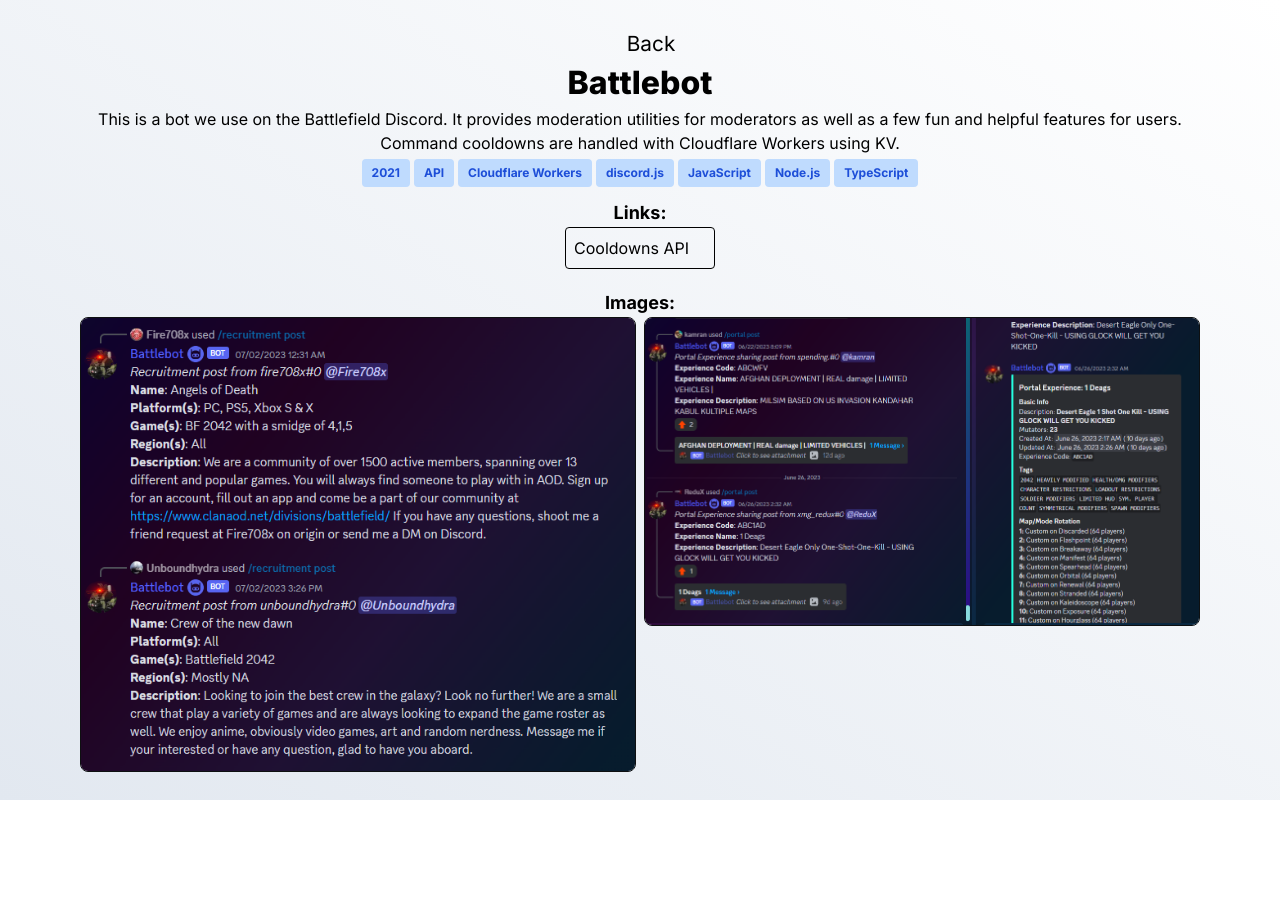
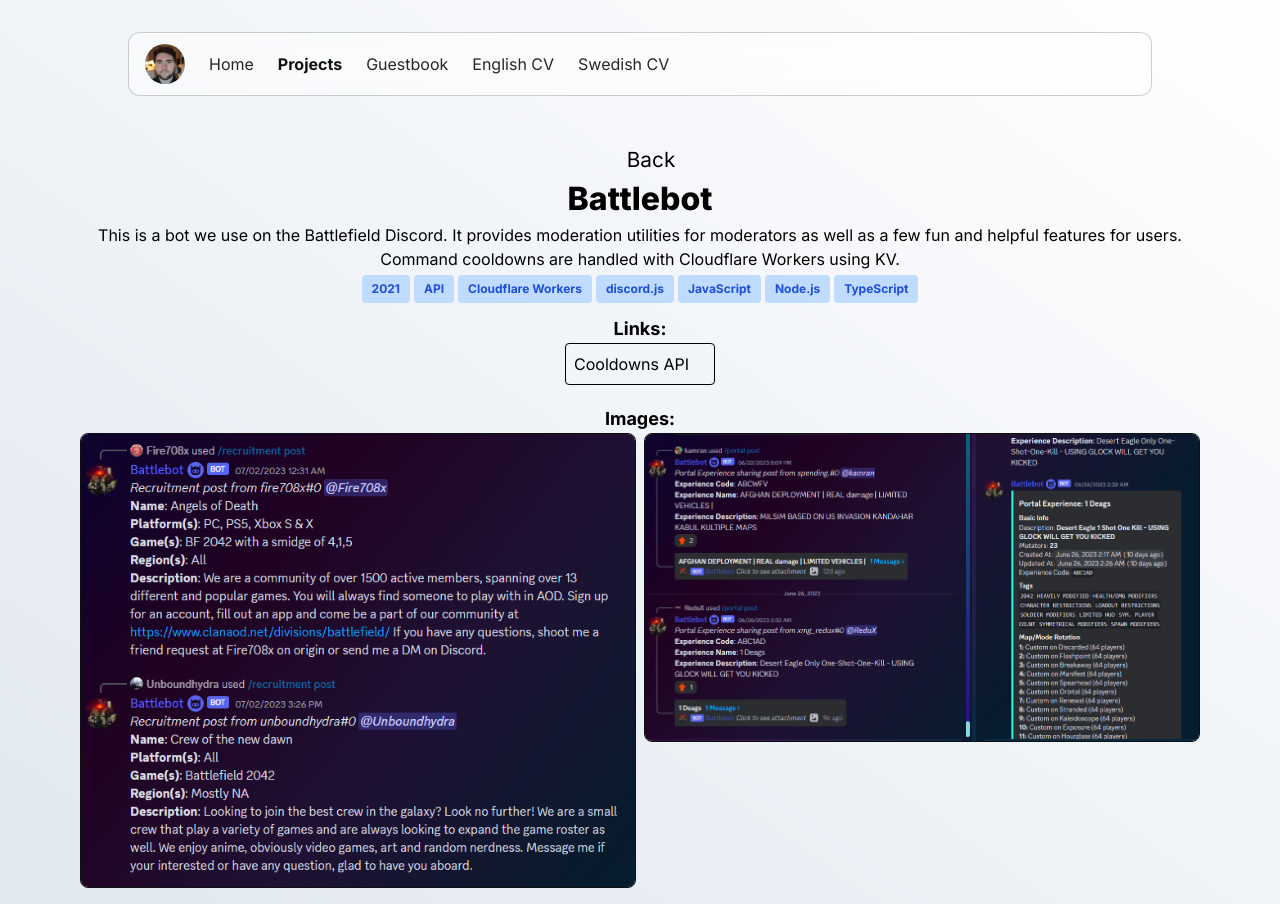
Before and after one commit to leonlarsson/leon-home, a Next.js app: page /projects/battlebot in a window 1280 px wide. Before the commit the page ends 800 px from the top, so only its background shows below. Built offline with nearby package versions, Linux system fonts and the light colour scheme; a web font is replaced by a local one.

Commit message:
add new navigation
WIP.

```diff
--- /dev/null
+++ b/app/(main)/components/Header.tsx
@@ -0,0 +1,53 @@
+import Image from "next/image";
+import Link from "next/link";
+import HeaderLink from "./HeaderLink";
+
+export default () => {
+  return (
+    <>
+      {/* TOP HEADER */}
+      <header className="relative z-50 mb-8 hidden px-4 min-[610px]:block">
+        <div className="container mx-auto mt-8 flex h-16 w-full max-w-5xl justify-between rounded-xl border-[1px] border-kinda-black/20 bg-white/50 px-4 backdrop-blur-md dark:border-kinda-white/5 dark:bg-[#1e1e1e]/50">
+          <div className="flex items-center gap-6">
+            <Link className="self-center" href="/" draggable={false}>
+              <Image className="rounded-[100px]" src="/assets/images/avatar.png" alt="Leon image" width={40} height={40} priority draggable={false} />
+            </Link>
+            <HeaderLink content="Home" url="/" />
+            <HeaderLink content="Projects" url="/projects" />
+            <HeaderLink content="Guestbook" url="/guestbook" />
+            <HeaderLink content="English CV" url="/cv" />
+            <HeaderLink content="Swedish CV" url="/cv-swe" />
+          </div>
+
+          <div className="hidden items-center gap-6 text-2xl min-[830px]:flex">
+            <HeaderLink content={<i className="fa-solid fa-envelope" />} url="mailto:leonlarsson8@gmail.com" title="Email" newTab />
+            <HeaderLink content={<i className="fa-brands fa-linkedin" />} url="https://www.linkedin.com/in/leonlarsson/" title="LinkedIn" newTab />
+            <HeaderLink content={<i className="fa-brands fa-twitter" />} url="https://x.com/MozzyFX" title="X (Twitter)" newTab />
+            <HeaderLink content={<i className="fa-brands fa-instagram" />} url="https://www.instagram.com/leonsjlarsson/" title="Instagram" newTab />
+            <HeaderLink content={<i className="fa-brands fa-github" />} url="https://github.com/leonlarsson" title="GitHub" newTab />
+          </div>
+        </div>
+      </header>
+
+      {/* BOTTOM OVERLAY HEADER */}
+      <header className="fixed inset-x-0 bottom-0 z-50 block px-4 pb-6 min-[610px]:hidden" style={{ opacity: 1, transform: "none" }}>
+        <div className="flex h-16 w-full justify-between rounded-xl border-[1px] border-kinda-black/20 bg-white/30 px-4 text-xl backdrop-blur-md dark:border-kinda-white/5 dark:bg-[#1e1e1e]/30">
+          <div className="flex w-full items-center justify-between gap-6 min-[420px]:justify-normal">
+            <HeaderLink content={<i className="fa-solid fa-house" />} url="/" title="Home" />
+            <HeaderLink content={<i className="fa-solid fa-tools" />} url="/projects" title="Projects" />
+            <HeaderLink content={<i className="fa-solid fa-book" />} url="/guestbook" title="Guestbook" />
+            <HeaderLink content={<i className="fa-solid fa-file-text" />} url="/cv" title="CV" />
+          </div>
+
+          <div className="hidden items-center gap-6 min-[420px]:flex">
+            <HeaderLink content={<i className="fa-solid fa-envelope" />} url="mailto:leonlarsson8@gmail.com" title="Email" newTab />
+            <HeaderLink content={<i className="fa-brands fa-linkedin" />} url="https://www.linkedin.com/in/leonlarsson/" title="LinkedIn" newTab />
+            <HeaderLink content={<i className="fa-brands fa-twitter" />} url="https://x.com/MozzyFX" title="X (Twitter)" newTab />
+            <HeaderLink content={<i className="fa-brands fa-instagram" />} url="https://www.instagram.com/leonsjlarsson/" title="Instagram" newTab />
+            <HeaderLink content={<i className="fa-brands fa-github" />} url="https://github.com/leonlarsson" title="GitHub" newTab />
+          </div>
+        </div>
+      </header>
+    </>
+  );
+};
--- /dev/null
+++ b/app/(main)/components/HeaderLink.tsx
@@ -0,0 +1,14 @@
+"use client";
+
+import Link from "next/link";
+import { usePathname } from "next/navigation";
+
+export default ({ content, url, title, newTab = false }: { content: string | React.ReactNode; url: string; title?: string; newTab?: boolean }) => {
+  const activeLink = usePathname() === url || (usePathname().startsWith("/projects") && url.startsWith("/projects"));
+
+  return (
+    <Link className={`py-4 text-neutral-800 transition-all hover:text-black dark:text-neutral-400 dark:hover:text-kinda-white ${activeLink ? "font-bold !text-kinda-black dark:!text-kinda-white" : ""}`} href={url} target={newTab ? "_blank" : "_self"} title={title} draggable={false}>
+      {content}
+    </Link>
+  );
+};
--- a/app/(main)/globals.css
+++ b/app/(main)/globals.css
@@ -1,10 +1,6 @@
 @tailwind base;
 @tailwind components;
 @tailwind utilities;
-
-.page {
-  @apply m-auto flex flex-col;
-}
 
 .button-with-border {
   @apply rounded border border-black p-2 text-black transition-colors hover:bg-black hover:text-white dark:border-kinda-white/50 dark:text-kinda-white dark:hover:border-kinda-white dark:hover:bg-kinda-black;
--- a/app/(main)/layout.tsx
+++ b/app/(main)/layout.tsx
@@ -1,6 +1,7 @@
 import type { Metadata } from "next";
 import { Inter } from "next/font/google";
 const inter = Inter({ subsets: ["latin"] });
+import Header from "./components/Header";
 
 import "./globals.css";
 import "/public/fontawesome/css/fontawesome.min.css";
@@ -31,9 +32,11 @@ export const metadata: Metadata = {
 
 export default ({ children }: { children: React.ReactNode }) => {
   return (
-    <html lang="en">
-      <body className={`${inter.className} select-none bg-gradient-to-bl from-white to-slate-200 text-black dark:from-kinda-black dark:to-kinda-black dark:text-kinda-white`}>
-        <div className="flex min-h-[100svh] p-4 text-center">{children}</div>
+    <html className="min-h-[100svh] overflow-y-scroll bg-gradient-to-bl from-white to-slate-200 dark:from-kinda-black dark:to-kinda-black" lang="en">
+      <body className={`${inter.className} select-none  text-black dark:from-kinda-black dark:to-kinda-black dark:text-kinda-white`}>
+        <Header />
+        {/* Below 610px width, add bottom margin to accomodate the bottom overlay header. Add relative if issues occur */}
+        <div className="flex p-4 text-center max-[610px]:mb-24">{children}</div>
       </body>
     </html>
   );
--- a/app/(main)/page.tsx
+++ b/app/(main)/page.tsx
@@ -3,13 +3,15 @@ import Link from "next/link";
 
 export default () => {
   return (
-    <div className="page">
-      <Image className="z-0 mb-2 self-center rounded-[100px] shadow-xl transition-all hover:rounded-b-xl hover:shadow-2xl active:-translate-y-1 max-[430px]:w-2/5" src="/assets/images/avatar.png" alt="Leon image" width={150} height={150} priority draggable={false} />
+    <div className="m-auto">
+      <div className="flex flex-col">
+        <Image className="z-0 mb-2 self-center rounded-[100px] shadow-xl transition-all hover:rounded-b-xl hover:shadow-2xl active:-translate-y-1 max-[430px]:w-2/5" src="/assets/images/avatar.png" alt="Leon image" width={150} height={150} priority draggable={false} />
 
-      <span className="z-30 text-[2rem] font-extrabold leading-none max-[430px]:text-[1.5rem]">Leon San José Larsson</span>
-      <Employment title="Community & Support Specialist" companyName="Sharkmob" companyUrl="https://sharkmob.com" />
+        <span className="z-30 text-[2rem] font-extrabold leading-none max-[430px]:text-[1.5rem]">Leon San José Larsson</span>
+        <Employment title="Community & Support Specialist" companyName="Sharkmob" companyUrl="https://sharkmob.com" />
+      </div>
 
-      <div className="mb-1 mt-2 flex flex-wrap justify-center gap-x-[2px] transition-all border-b-slate-900 dark:border-kinda-white max-[665px]:border-b-4">
+      <div className="mb-1 mt-2 flex flex-wrap justify-center gap-x-[2px] border-b-slate-900 transition-all dark:border-kinda-white max-[665px]:border-b-4">
         <ProfileLink title="Email" url="mailto:leonlarsson8@gmail.com" icon={<i className="fa-solid fa-envelope" />} newTab />
         <ProfileLink title="LinkedIn" url="https://www.linkedin.com/in/leonlarsson/" icon={<i className="fa-brands fa-linkedin" />} newTab />
         <ProfileLink title="Twitter" url="https://x.com/MozzyFX" icon={<i className="fa-brands fa-twitter" />} newTab />
@@ -49,7 +51,7 @@ const Employment = ({ title, companyName, companyUrl }: { title: string; company
 };
 
 const ProfileLink = ({ title, url, icon, newTab }: { title: string; url: string; icon?: React.ReactNode; newTab?: boolean }) => (
-  <Link className="rounded p-[6px] leading-tight text-lg font-semibold transition-all hover:bg-black hover:text-white dark:hover:bg-gray-300/10 dark:hover:text-kinda-white group" href={url} target={newTab ? "_blank" : "_self"} draggable={false}>
+  <Link className="group rounded p-[6px] text-lg font-semibold leading-tight transition-all hover:bg-black hover:text-white dark:hover:bg-gray-300/10 dark:hover:text-kinda-white" href={url} target={newTab ? "_blank" : "_self"} draggable={false}>
     {icon} {title}
   </Link>
 );
--- a/app/(main)/projects/[slug]/page.tsx
+++ b/app/(main)/projects/[slug]/page.tsx
@@ -37,7 +37,7 @@ export default ({ params }: { params: { slug: string } }) => {
   const nextProject = project && projects[projects.indexOf(project) + 1];
 
   return (
-    <div className="page">
+    <div className="m-auto">
       <Link href="/projects" className="group text-[1.3rem] transition-all max-sm:text-base" title={project ? "Go back." : "See all projects."} draggable={false}>
         <i className="fa-solid fa-arrow-left transition-all group-hover:-translate-x-1 group-hover:text-red-400" /> {project ? "Back" : "See all projects"}
       </Link>
--- a/app/(main)/projects/page.tsx
+++ b/app/(main)/projects/page.tsx
@@ -32,7 +32,7 @@ export default ({ searchParams }: { searchParams: Record<string, string> }) => {
   const projects = searchParam ? projectsData.filter(project => [project.name, project.description, project.shortDescription, project.year, project.link?.replace("https://", ""), ...(project.tags ?? [])].some(item => item?.toLowerCase().includes(searchParam?.toLowerCase()))) : projectsData;
 
   return (
-    <div className="page">
+    <div className="m-auto">
       <div className="flex flex-col space-y-3">
         <div className="text-3xl transition-all max-[450px]:text-2xl">
           <Link href="/" className="group font-extrabold" title="Go back" draggable={false}>
```
